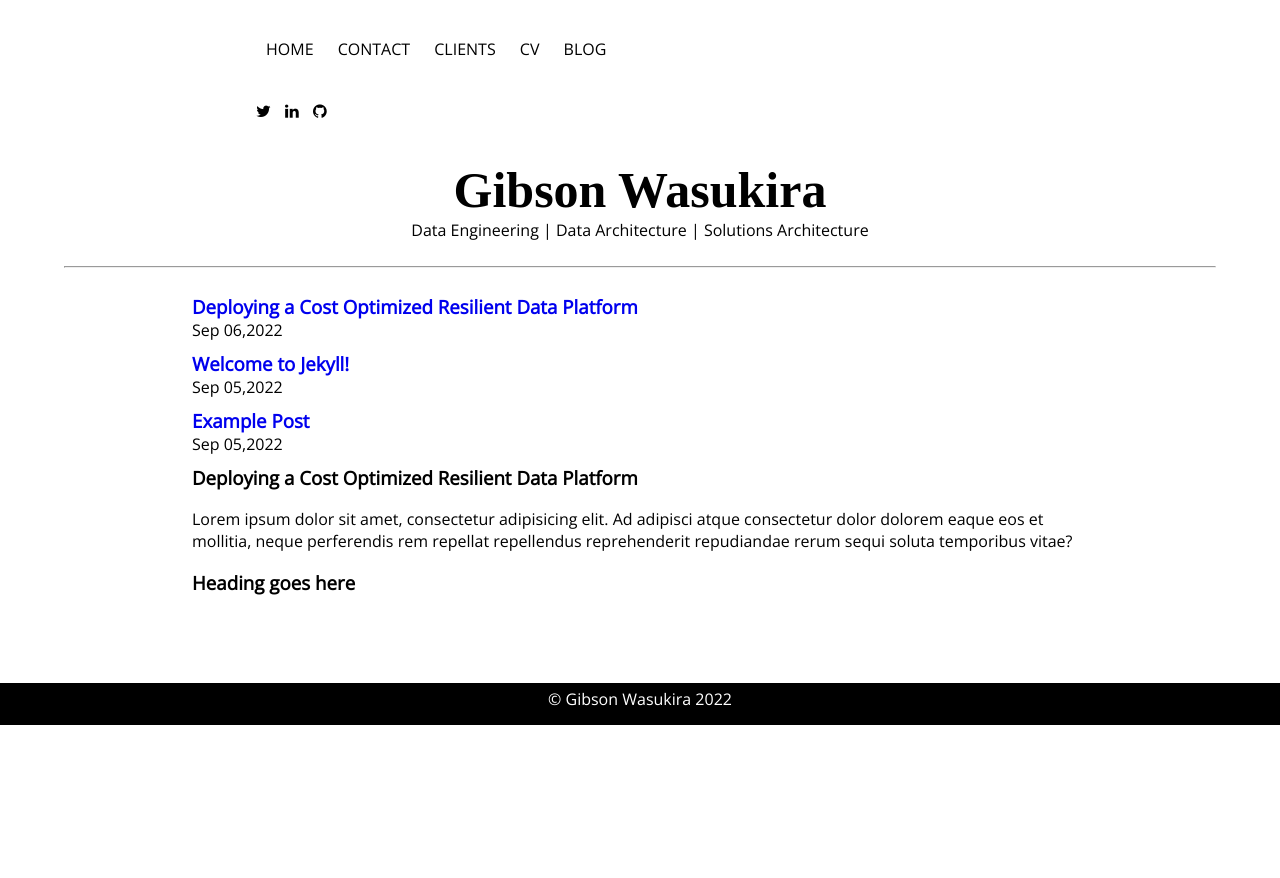
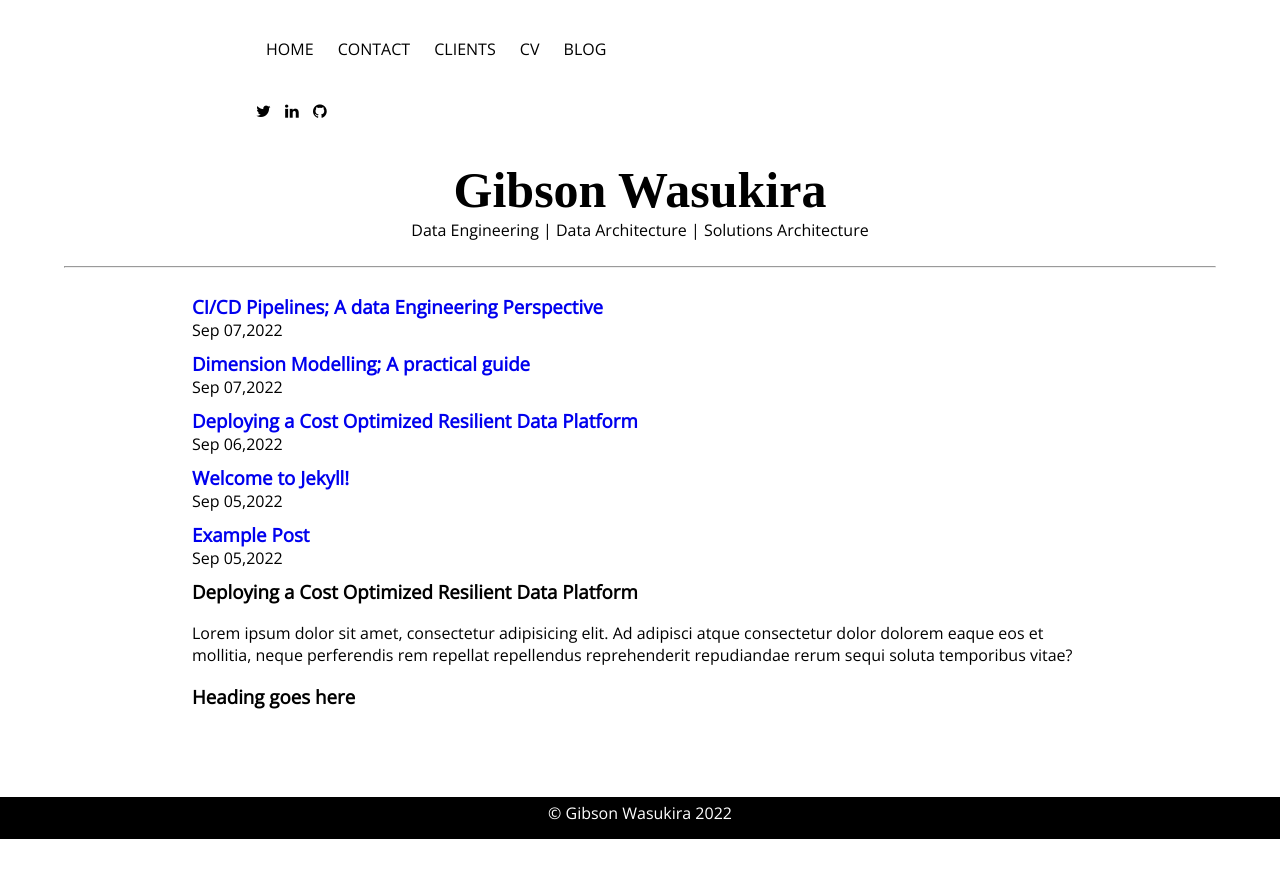
Before and after one commit to gwasky/gwasky.github.io, a Jekyll site: the page built from blog.markdown, in a window 1280 px wide. Shown: the top 878 px of the page. Built offline with Jekyll 4.4.1, drawn with Linux system fonts in a browser that asks for light colours.

Commit message:
new posts

```diff
--- a/_config.yml
+++ b/_config.yml
@@ -19,7 +19,7 @@
 # in the templates via {{ site.myvariable }}.
 
 title: Gibson Wasukira
-email: your-emai@example.com
+email: wasukira@outlook.com
 description: Data Engineering Consultant
 author:
   name: Gibson Wasukira
--- a/_includes/aside.html
+++ b/_includes/aside.html
@@ -1,7 +1,7 @@
 <div class="right-content pull-right">
         <div class="avatar-content">
             <img src="assets/img/me.jpg" alt="">
-            <p class="author-caption">Data Engineer @ Day. Data Engineering - More than Hello World !!</p>
+            <p class="author-caption">Data Engineering - More than Hello World !!</p>
         </div>
         <div class="topics">
             <h5>Latest Topics</h5>
--- a/_layouts/home.html
+++ b/_layouts/home.html
@@ -6,7 +6,10 @@
     <div class="left-content pull-left">
 
         {% for post in site.posts %}
-        {% if post.title == "Deploying a Cost Optimized Resilient Data Platform" %}
+        {% if post.title == "Deploying a Cost Optimized Resilient Data Platform"
+        or post.title == "Dimension Modelling; A practical guide"
+        or post.title == "CI/CD Pipelines; A data engineering perspective"
+        %}
         <h2><a href="{{post.url}}">{{post.title}}</a></h2>
         <div class="featured-article">
             <p>Lorem ipsum dolor sit amet, consectetur adipisicing elit. Ad adipisci atque consectetur dolor dolorem eaque eos et mollitia, neque perferendis rem repellat
--- a/_posts/2022-09-06-cost-optimized-data-platform.markdown
+++ b/_posts/2022-09-06-cost-optimized-data-platform.markdown
@@ -4,7 +4,7 @@ title:  "Deploying a Cost Optimized Resilient Data Platform"
 date:   2022-09-06 20:27:05 +0300
 categories: jekyll update
 description : welcome to jekyll post
-excerpt : this is an except of my the welcome to the jekyl post
+excerpt : this is my 50 word except,Lorem ipsum dolor sit amet, consectetur adipisicing elit. Ab asperiores aut autem cum deleniti dicta distinctio enim excepturi exercitationem expedita fugit incidunt ipsum, iusto, labore minima mollitia natus officiis pariatur perferendis, porro quae qui quia quo ratione repellat similique ut. Corporis distinctio doloremque fugit laboriosam obcaecati odio, praesentium repudiandae sit?
 permalink: cost-optimized-data-platform.html
 ---
 You’ll find this post in your `_posts` directory. Go ahead and edit it and re-build the site to see your changes. You can rebuild the site in many different ways, but the most common way is to run `jekyll serve`, which launches a web server and auto-regenerates your site when a file is updated.
--- /dev/null
+++ b/contact.markdown
@@ -0,0 +1,5 @@
+---
+layout: contact
+title: Contact
+permalink: /contact.html
+---
```
Also changed, not shown: _layouts/contact.html (added, +16 -0 lines), _posts/2022-09-07-ci-cd-data-engineering-perspective.markdown (added, +14 -0 lines), _posts/2022-09-07-dimension-modelling-a-practical-guide.markdown (added, +14 -0 lines).
